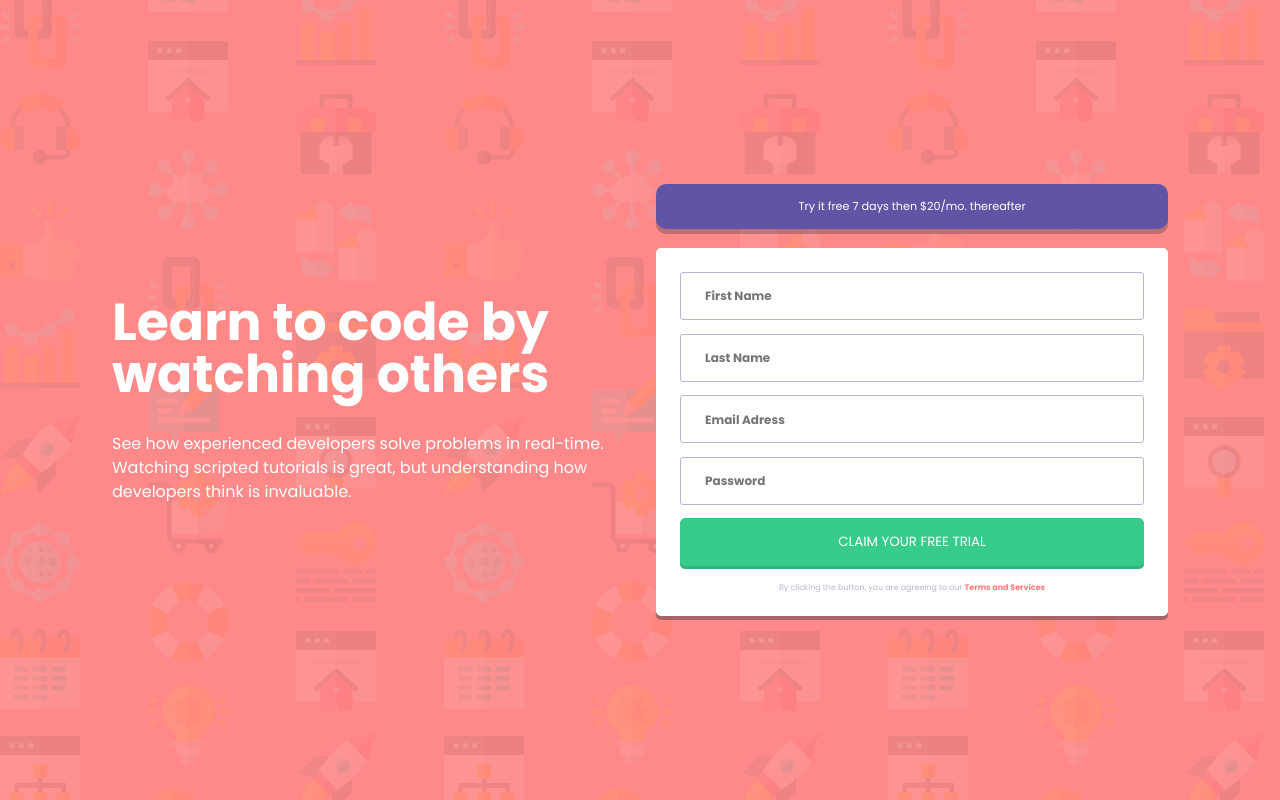
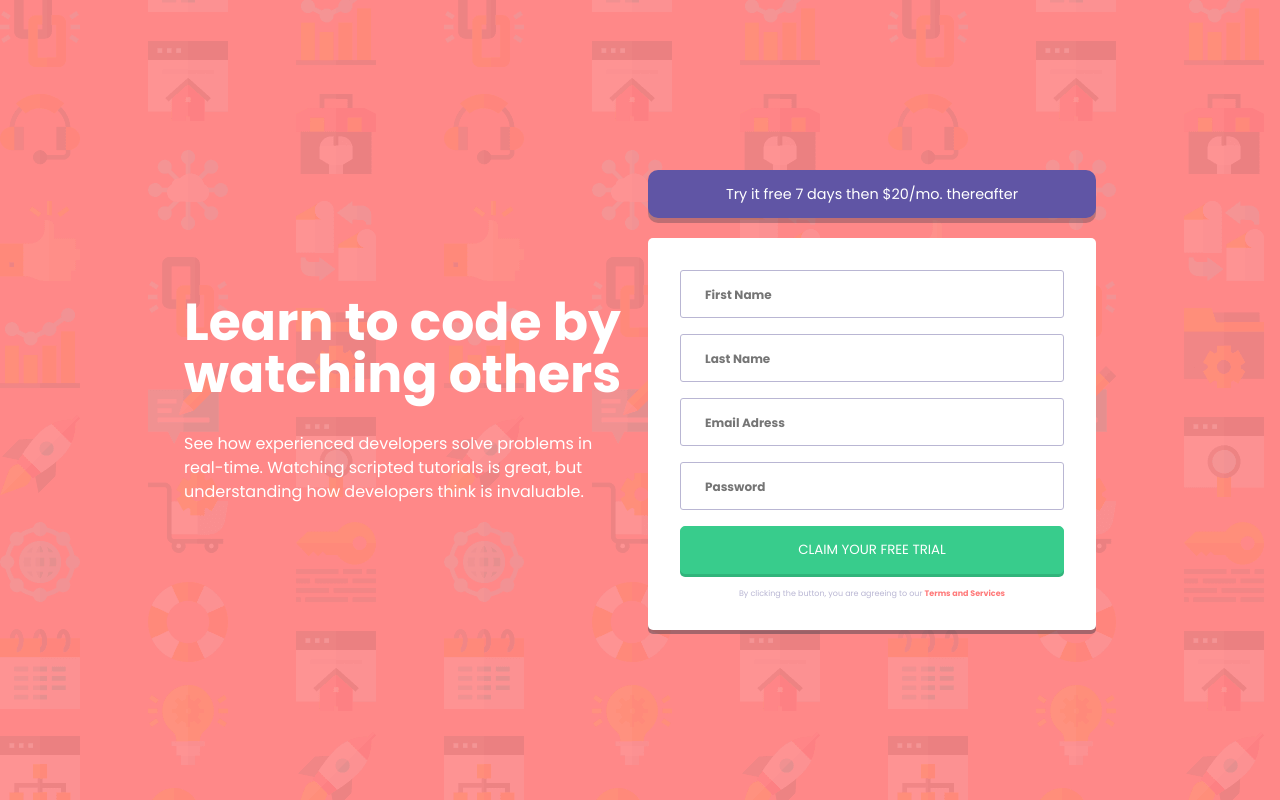
Before and after one commit to fernandatm/intro-component-with-sign-up-form, a plain HTML site: page index.html in a window 1280 px wide. Drawn offline with Linux system fonts and the light colour scheme.

Commit message:
html adjustments

```diff
--- a/index.html
+++ b/index.html
@@ -20,8 +20,8 @@
                 understanding how developers think is invaluable.</p>
         </section>
         <section class="boxRight">
-            <p class="boxWarningUp">Try it free 7 days then $20/mo. thereafter</p>
-            <form action="">
+            <h2 class="boxWarningUp">Try it free 7 days then $20/mo. thereafter</h2>
+            <form>
                 <div class="formInput">
                     <input type="text" placeholder="First Name" id="inputFirstName" class="input" required onblur="error('inputFirstName', 'errorFirstName')">
                     <span id="errorFirstName" class="error" hidden>First Name
--- a/style/style.css
+++ b/style/style.css
@@ -26,13 +26,13 @@ main {
     margin: auto;
     height: calc(100vh - 2rem);
     min-height: fit-content;
-    gap: 2rem;
+    gap: 1rem;
     padding: 1rem 0;
 }
 
 .boxLeft {
     color: #fff;
-    width: 40%;
+    width: 35%;
 }
 
 .boxLeft h1 {
@@ -47,23 +47,23 @@ main {
 }
 
 .boxRight {
-    width: 40%;
+    width: 35%;
     text-align: center;
     display: flex;
     flex-direction: column;
-    gap: 1.2rem;
+    gap: 1.25rem;
 }
 
 .boxWarningUp {
     width: 100%;
-    height: 2.8rem;
+    height: 3rem;
     background-color: var(--blue);
     display: flex;
     justify-content: center;
     align-items: center;
     color: #fff;
     border-radius: 10px;
-    font-size: 0.7rem;
+    font-size: 0.9rem;
     box-shadow: 0 5px 0 0 var(--shadow-up);
 }
 
@@ -75,7 +75,7 @@ form {
     background-color: #fff;
     min-height: 40vh;
     height: fit-content;
-    padding: 1.5rem;
+    padding: 2rem;
     border-radius: 5px;
     box-shadow: 0 4px 0 0 var(--shadow-down);
 }
@@ -83,7 +83,7 @@ form {
 .formInput {
     width: 100%;
     text-align: end;
-    padding-bottom: 0.75rem;
+    padding-bottom: 1rem;
 }
 
 input {
```
